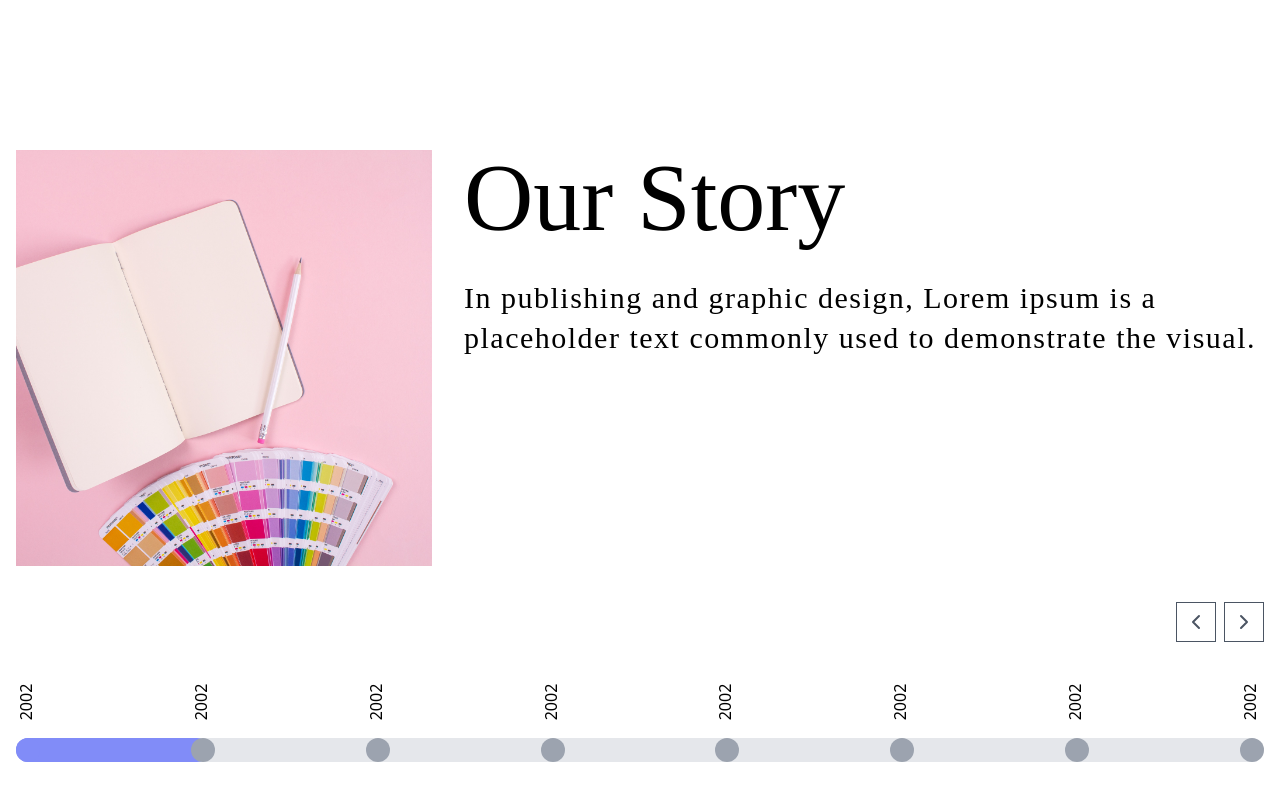
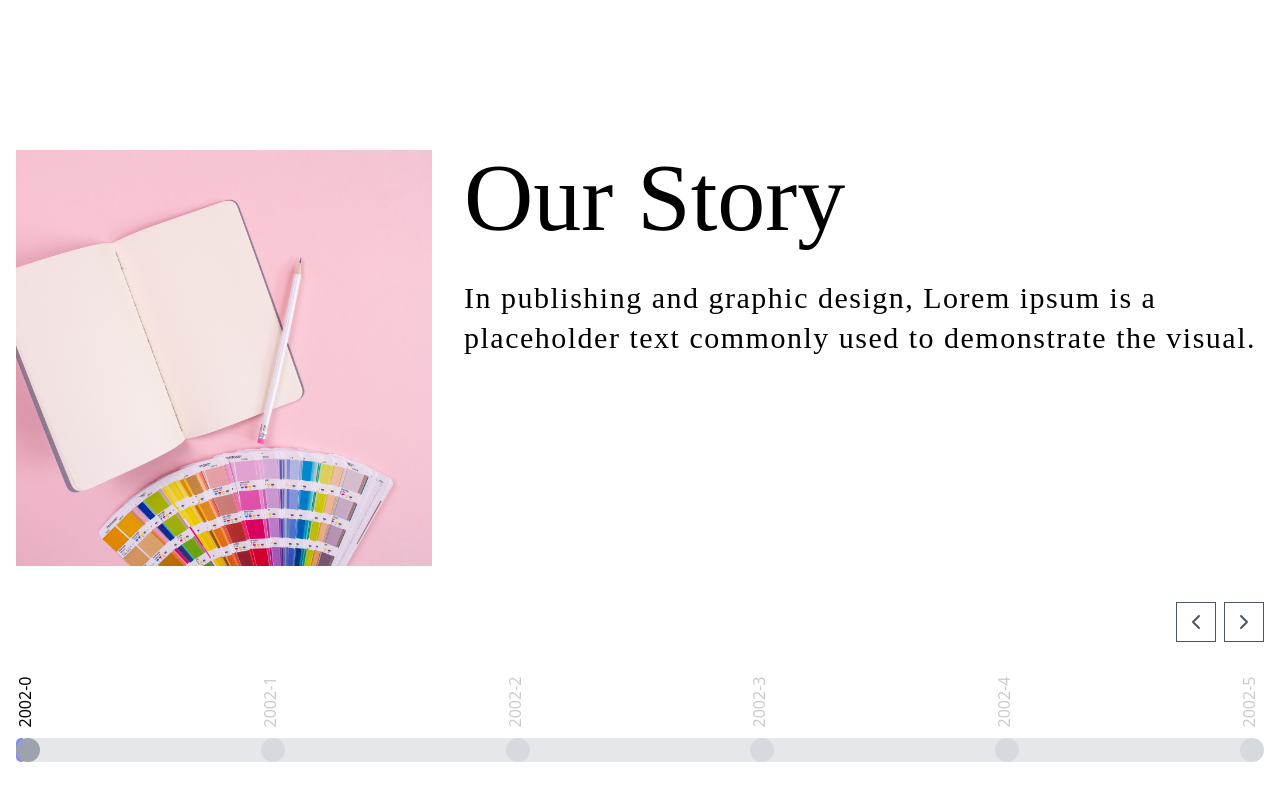
Before and after one commit to SheikhRashed/client--tailwindcss, a Vue app: page / in a window 1280 px wide. Shown: the part 943-1743 px from the top of the page. Built offline with nearby package versions, Linux system fonts and the light colour scheme; a web font is replaced by a local one.

Commit message:
fix: swiper sliderg

```diff
--- a/src/assets/css/index.css
+++ b/src/assets/css/index.css
@@ -63,3 +63,18 @@
     @apply max-w-screen-md  md:max-w-screen-2xl mx-auto px-4;
   }
 }
+
+@layer components {
+  .pagination-dot {
+    @apply h-6 w-6 rounded-full bg-gray-400 relative !mx-0;
+  }
+
+  .pagination-dot-tooltip {
+    @apply rotate-[-90deg] absolute bottom-12 -left-4 w-max;
+    /* @apply absolute bottom-12 -left-2;
+    transform: rotate(-90deg); */
+  }
+  .pagination-progress-fill {
+    @apply absolute rounded-3xl left-0 top-0 h-6 z-[-1] bg-indigo-400;
+  }
+}
--- a/src/components/OurStory.vue
+++ b/src/components/OurStory.vue
@@ -8,7 +8,46 @@
             <!-- story-slider-wrapper -->
             <div class="story-slider-wrapper">
               <!-- story-slider-item -->
-              <swiper :slides-per-view="1" :space-between="50" @swiper="onSwiper" @slideChange="onSlideChange" :navigation="{ nextEl: '.swiper-button-next', prevEl: '.swiper-button-prev' }">
+                <!-- type: "progressbar", -->
+
+                <!-- renderCustom: function (swiper, current, total) {
+                  var customPaginationHtml = `<span class="swiper-pagination-customs">${current}, ${total}</span>`;
+                  return customPaginationHtml;
+                } -->
+              <swiper :slides-per-view="1" :pagination='{
+                el: ".pagination-progress",
+                clickable: true,
+                renderBullet: function (index, className) {
+                  return `<div class="pagination-dot ${className}"><div class="pagination-dot-tooltip">2002-${index}</div></div>`;
+                },
+              }' :space-between="50" @swiper="onSwiper" @slideChange="onSlideChange" :navigation="{ nextEl: '.swiper-button-next', prevEl: '.swiper-button-prev' }">
+                <swiper-slide>
+                  <div class="flex">
+                    <img src="../assets/images/story-image.jpg" class="w-1/3 max-w-full mr-8" alt="">
+                    <div>
+                      <h3 class="text-8xl mb-8 font-primary-regular">Our Story</h3>
+                      <p class="text-3xl leading-10 font-primary-medium tracking-wider">In publishing and graphic design, Lorem ipsum is a <br/> placeholder text commonly used to demonstrate the visual.</p>
+                    </div>
+                  </div>
+                </swiper-slide>
+                <swiper-slide>
+                  <div class="flex">
+                    <img src="../assets/images/story-image.jpg" class="w-1/3 max-w-full mr-8" alt="">
+                    <div>
+                      <h3 class="text-8xl mb-8 font-primary-regular">Our Story 2</h3>
+                      <p class="text-3xl leading-10 font-primary-medium tracking-wider">In publishing and graphic design, Lorem ipsum is a <br/> placeholder text commonly used to demonstrate the visual.</p>
+                    </div>
+                  </div>
+                </swiper-slide>
+                <swiper-slide>
+                  <div class="flex">
+                    <img src="../assets/images/story-image.jpg" class="w-1/3 max-w-full mr-8" alt="">
+                    <div>
+                      <h3 class="text-8xl mb-8 font-primary-regular">Our Story 3 </h3>
+                      <p class="text-3xl leading-10 font-primary-medium tracking-wider">In publishing and graphic design, Lorem ipsum is a <br/> placeholder text commonly used to demonstrate the visual.</p>
+                    </div>
+                  </div>
+                </swiper-slide>
                 <swiper-slide>
                   <div class="flex">
                     <img src="../assets/images/story-image.jpg" class="w-1/3 max-w-full mr-8" alt="">
@@ -48,37 +87,19 @@
                     </button>
                   </li>
                 </ul>
+
+                <!-- slider-controller -->
+                <div id="current"></div>
+
+                <div class="h-6 w-full bg-gray-200 rounded-3xl mt-24 relative z-0">
+                  <div class="pagination-progress-fill" :style="{ width: 'calc('+progress+'%' +' + 10px' }"></div>
+                  <div class="flex justify-between pagination-progress">
+                    <div class="pagination-dot">
+                      <div class="pagination-dot-tooltip">2002</div>
+                    </div>
+                  </div>
+                </div>
               </swiper>
-            </div>
-            <!-- story-slider-arrow -->
-
-            <!-- slider-controller -->
-            <div class="h-6 w-full bg-gray-200 rounded-3xl mt-24 flex justify-between relative z-0">
-              <div class="absolute rounded-3xl left-0 top-0 h-6 z-[-1] bg-indigo-400 w-[15.5%]"></div>
-              <div class="h-6 w-6 rounded-full bg-indigo-400 relative">
-                <div class="tooltip rotate-[-90deg] absolute bottom-12 -left-2">2002</div>
-              </div>
-              <div class="h-6 w-6 rounded-full bg-gray-400 relative">
-                <div class="tooltip rotate-[-90deg] absolute bottom-12 -left-2">2002</div>
-              </div>
-              <div class="h-6 w-6 rounded-full bg-gray-400 relative">
-                <div class="tooltip rotate-[-90deg] absolute bottom-12 -left-2">2002</div>
-              </div>
-              <div class="h-6 w-6 rounded-full bg-gray-400 relative">
-                <div class="tooltip rotate-[-90deg] absolute bottom-12 -left-2">2002</div>
-              </div>
-              <div class="h-6 w-6 rounded-full bg-gray-400 relative">
-                <div class="tooltip rotate-[-90deg] absolute bottom-12 -left-2">2002</div>
-              </div>
-              <div class="h-6 w-6 rounded-full bg-gray-400 relative">
-                <div class="tooltip rotate-[-90deg] absolute bottom-12 -left-2">2002</div>
-              </div>
-              <div class="h-6 w-6 rounded-full bg-gray-400 relative">
-                <div class="tooltip rotate-[-90deg] absolute bottom-12 -left-2">2002</div>
-              </div>
-              <div class="h-6 w-6 rounded-full bg-gray-400 relative">
-                <div class="tooltip rotate-[-90deg] absolute bottom-12 -left-2">2002</div>
-              </div>
             </div>
           </div>
         </div>
@@ -87,12 +108,14 @@
 </template>
 
 <script>
+  import { ref, reactive } from 'vue';
   // import { Navigation } from 'swiper';
   import { Swiper, SwiperSlide } from 'swiper/vue';
   import 'swiper/css';
+  import "swiper/css/pagination"
 
-  import SwiperCore, { Navigation } from "swiper";
-  SwiperCore.use([Navigation]);
+  import SwiperCore, { Navigation, Pagination } from "swiper";
+  SwiperCore.use([Navigation, Pagination]);
 
   export default {
     components: {
@@ -100,17 +123,23 @@
       SwiperSlide,
     },
     setup() {
+      let progress = ref(0);
       const onSwiper = (swiper) => {
         console.log(swiper);
       };
 
-      const onSlideChange = () => {
-        console.log('slide change');
+      const onSlideChange = (swiper) => {
+        let total = swiper.slides.length -1;
+        let current = swiper.activeIndex
+
+        progress.value = (current / total) * 100;
+        console.log('calc('+progress+'%' +'- 100px')
       };
 
       return {
         onSwiper,
-        onSlideChange
+        onSlideChange,
+        progress
       };
     },
   };
```
